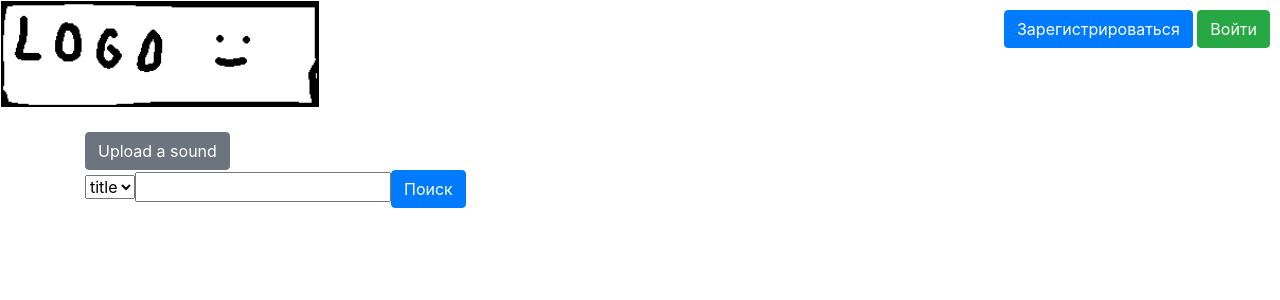
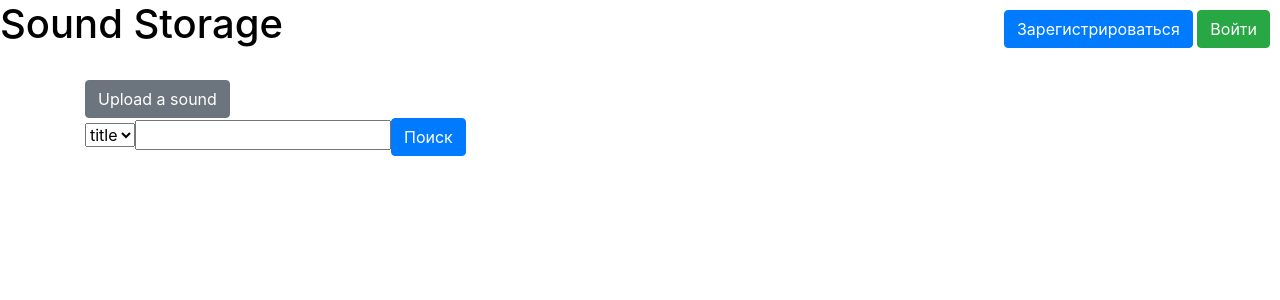
Before and after one commit to zhbuni/soundStorage, a Flask app: page / in a window 1280 px wide. Shown: the top 300 px of the page. Run offline with Flask 2, Linux system fonts and the light colour scheme; some libraries are stand-ins or nearby versions.

Commit message:
откат, логотип отменяется

```diff
--- a/templates/base.html
+++ b/templates/base.html
@@ -13,7 +13,7 @@
 <body>
 <header>
 
-    <a href="/"><img src="../../static/images/logo.png" alt="" style="padding: 1px" width="25%"></a>
+    <a href="/" style="text-decoration: none; color: black"><h1>Sound Storage</h1></a>
 
     <nav style="position: absolute; right: 10px; top: 10px;">
         {% if current_user.is_authenticated %}
```
Also changed, not shown: db/soundStorage.db, static/images/logo.png (deleted).
